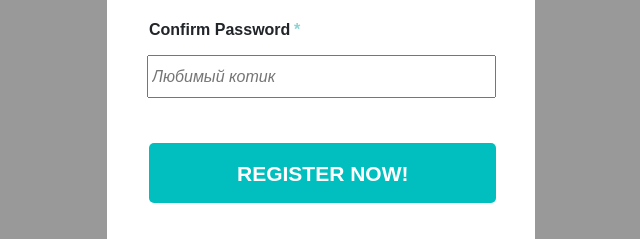
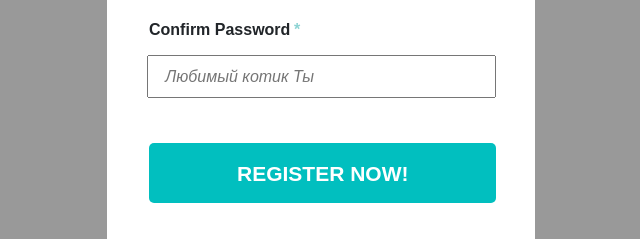
Before and after one commit to Outsideme/Outsideme.github.io, a plain HTML site: page index.html in a window 1280 px wide. Shown: the part 382-621 px from the top of the page, 319-959 px from the left. Drawn offline with Linux system fonts and the light colour scheme.

Commit message:
Add
Placeholder

```diff
--- a/index.html
+++ b/index.html
@@ -22,7 +22,7 @@
 	</form>
 	<div class="confirmpassword-title"><p>Confirm Password</p></div>
 	<form action="#">
-		<input class="cpassword" type="password" placeholder="Любимый котик" name="cpass">
+		<input class="cpassword" type="password"  name="cpass" placeholder="   Любимый котик Ты">
 	</form><div class="button">
 	<button><p>Register now!</p></button>
 
```
